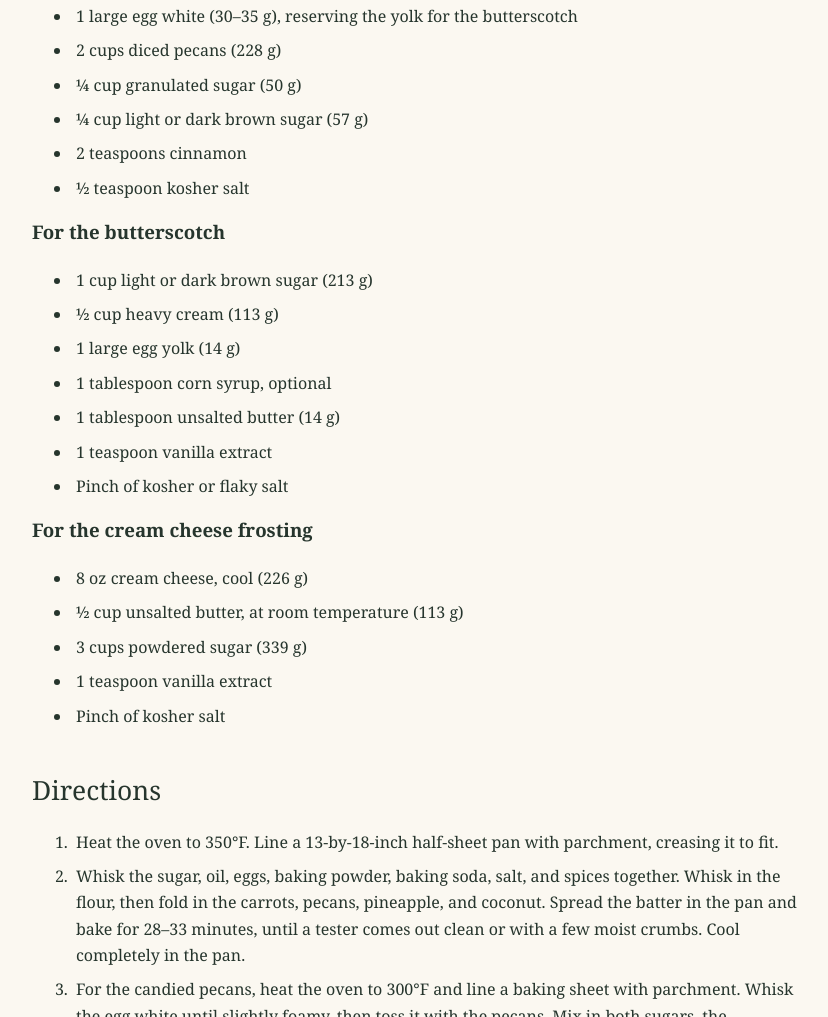
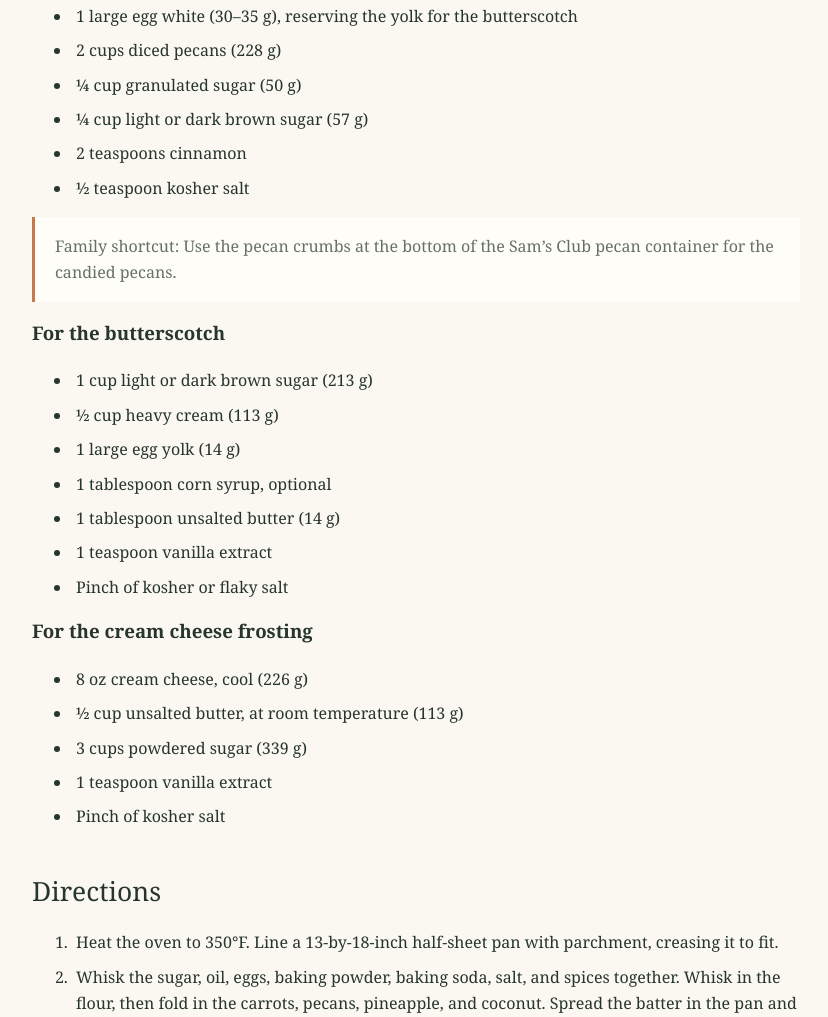
Before and after one commit to enfcyco/meals, a plain HTML site: page recipes/carrot-cake-with-candied-pecans.html in a window 1280 px wide. Shown: the part 1312-2329 px from the top of the page, without its empty margins (224-1052 px from the left). Drawn offline with Linux system fonts and the light colour scheme.

Commit message:
Add pecan crumb shortcut note
Co-authored-by: Copilot App <223556219+Copilot@users.noreply.github.com>

```diff
--- a/recipes/carrot-cake-with-candied-pecans.html
+++ b/recipes/carrot-cake-with-candied-pecans.html
@@ -50,6 +50,7 @@
         <li>2 teaspoons cinnamon</li>
         <li>½ teaspoon kosher salt</li>
       </ul>
+      <p class="recipe-note">Family shortcut: Use the pecan crumbs at the bottom of the Sam’s Club pecan container for the candied pecans.</p>
       <h3>For the butterscotch</h3>
       <ul>
         <li>1 cup light or dark brown sugar (213 g)</li>
```
